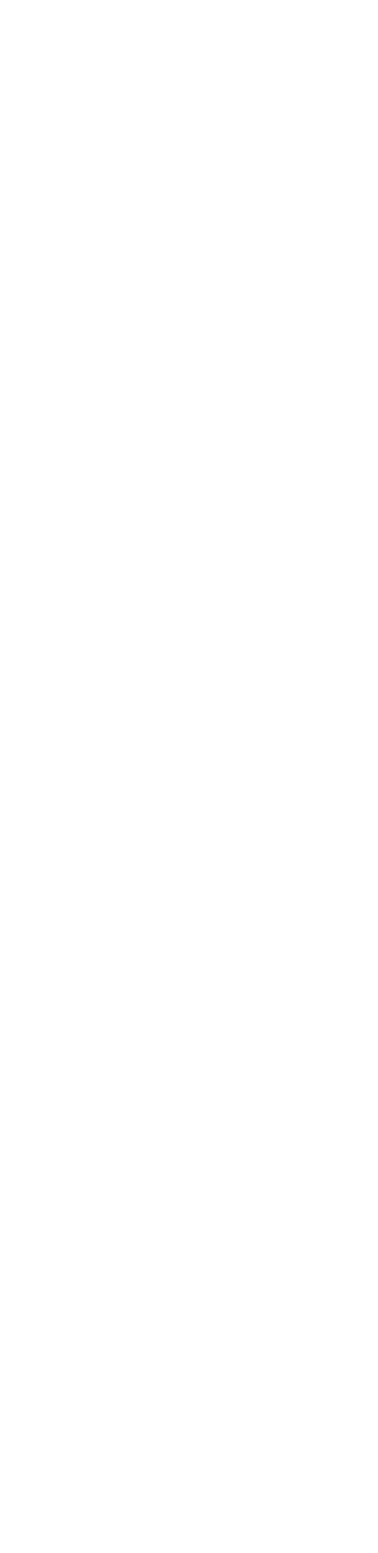
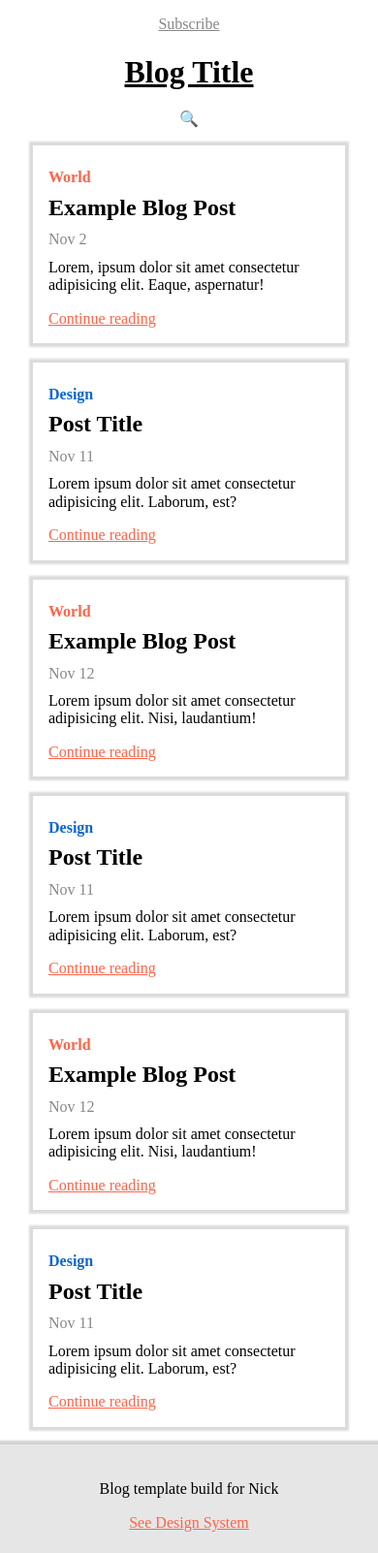
Before and after one commit to nickchow2020/antra_project1, a plain HTML site: page index.html in a window 390 px wide. Shown: the whole page at 97% size. Before the commit the page ends 844 px from the top, so only its background shows below. Drawn offline with Linux system fonts and the light colour scheme.

Commit message:
handle mobile design

```diff
--- a/index.html
+++ b/index.html
@@ -4,10 +4,96 @@
   <meta charset="UTF-8">
   <meta http-equiv="X-UA-Compatible" content="IE=edge">
   <meta name="viewport" content="width=device-width, initial-scale=1.0">
+  <script href="https://kit.fontawesome.com/3346e8b33e.js" crossorigin="anonymous"></script>
   <link rel="stylesheet" href="css/index.css">
-  <title>Document</title>
+  <title>Personal Blog</title>
 </head>
 <body>
+    <header>
+      <div>
+        <a href="">Subscribe</a>
+      </div>
 
+      <h1>Blog Title</h1>
+
+      <div>
+        &#128269;
+      </div>
+    </header>
+
+    <main>
+      <div class="card">
+        <p class="card_category world">World</p>
+        <h2>Example Blog Post</h2>
+        <p class="card_date">Nov 2</p>
+        <p class="card_description">
+          Lorem, ipsum dolor sit amet consectetur adipisicing elit. Eaque, aspernatur!
+        </p>
+
+        <a href="">Continue reading</a>
+      </div>
+
+      <div class="card">
+        <p class="card_category design">Design</p>
+        <h2>Post Title</h2>
+        <p class="card_date">Nov 11</p>
+        <p class="card_description">
+          Lorem ipsum dolor sit amet consectetur adipisicing elit. Laborum, est?
+        </p>
+
+        <a href="">Continue reading</a>
+      </div>
+
+      <div class="card">
+        <p class="card_category world">World</p>
+        <h2>Example Blog Post</h2>
+        <p class="card_date">Nov 12</p>
+        <p class="card_description">
+          Lorem ipsum dolor sit amet consectetur adipisicing elit. Nisi, laudantium!
+        </p>
+
+        <a href="">Continue reading</a>
+      </div>
+
+      <div class="card">
+        <p class="card_category design">Design</p>
+        <h2>Post Title</h2>
+        <p class="card_date">Nov 11</p>
+        <p class="card_description">
+          Lorem ipsum dolor sit amet consectetur adipisicing elit. Laborum, est?
+        </p>
+
+        <a href="">Continue reading</a>
+      </div>
+
+      <div class="card">
+        <p class="card_category world">World</p>
+        <h2>Example Blog Post</h2>
+        <p class="card_date">Nov 12</p>
+        <p class="card_description">
+          Lorem ipsum dolor sit amet consectetur adipisicing elit. Nisi, laudantium!
+        </p>
+
+        <a href="">Continue reading</a>
+      </div>
+
+      <div class="card">
+        <p class="card_category design">Design</p>
+        <h2>Post Title</h2>
+        <p class="card_date">Nov 11</p>
+        <p class="card_description">
+          Lorem ipsum dolor sit amet consectetur adipisicing elit. Laborum, est?
+        </p>
+
+        <a href="">Continue reading</a>
+      </div>
+    </main>
+
+    <footer>
+      <div>
+        <p>Blog template build for Nick</p>
+        <a href="">See Design System</a>
+      </div>
+    </footer>
 </body>
 </html>
--- a/scss/_variable.scss
+++ b/scss/_variable.scss
@@ -0,0 +1,4 @@
+$primary-color : #878787;
+$card-border-color : #DBDBDB;
+$primary: tomato;
+$secondary: #0C66D3;
--- a/scss/index.scss
+++ b/scss/index.scss
@@ -1,2 +1,73 @@
 @import "./normalize";
 @import "./variable";
+
+a{
+  color: $primary;
+}
+
+
+header{
+  margin-top: 1rem;
+  text-align: center;
+
+  a{
+    color: $primary-color;
+  }
+}
+
+h1{
+  text-decoration: underline;
+}
+
+
+.card{
+  display: flex;
+  flex-direction: column;
+  align-items: flex-start;
+  margin: 1rem 2rem;
+  border: 2px solid $card-border-color;
+  padding: 1rem;
+  box-shadow: 0 0 2px 2px $card-border-color;
+
+  p{
+    margin:0;
+  }
+
+  h2{
+    margin: 0;
+  }
+
+  #{&}_category{
+    margin: .5rem 0;
+    font-weight: 600;
+  };
+
+  #{&}_date{
+    color: $primary-color;
+    margin: 10px 0;
+  };
+
+  #{&}_description{
+    margin-bottom: 1rem;
+  }
+
+  .world{
+    color: $primary;
+  }
+
+  .design{
+    color: $secondary;
+  }
+}
+
+
+footer{
+  background: rgba($color: gray, $alpha: .2);
+  height: 5rem;
+  box-shadow: 0 0 2px 4px lightgray;
+  text-align: center;
+  display: flex;
+  justify-content: center;
+  align-items: center;
+  padding: 1rem 0;
+}
```
Also changed, not shown: css/index.css, 1 other file.
